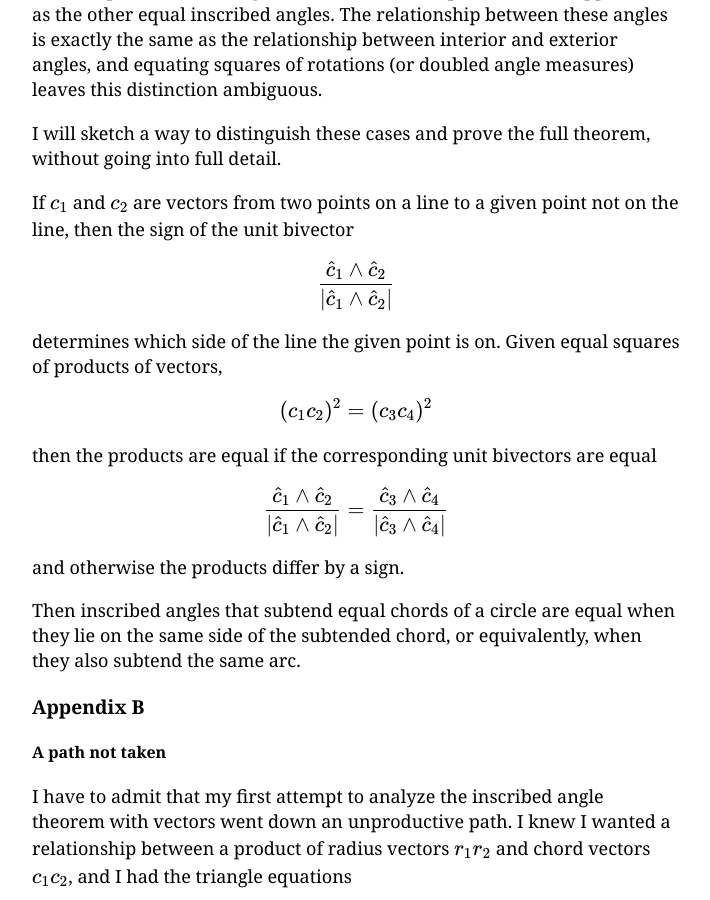
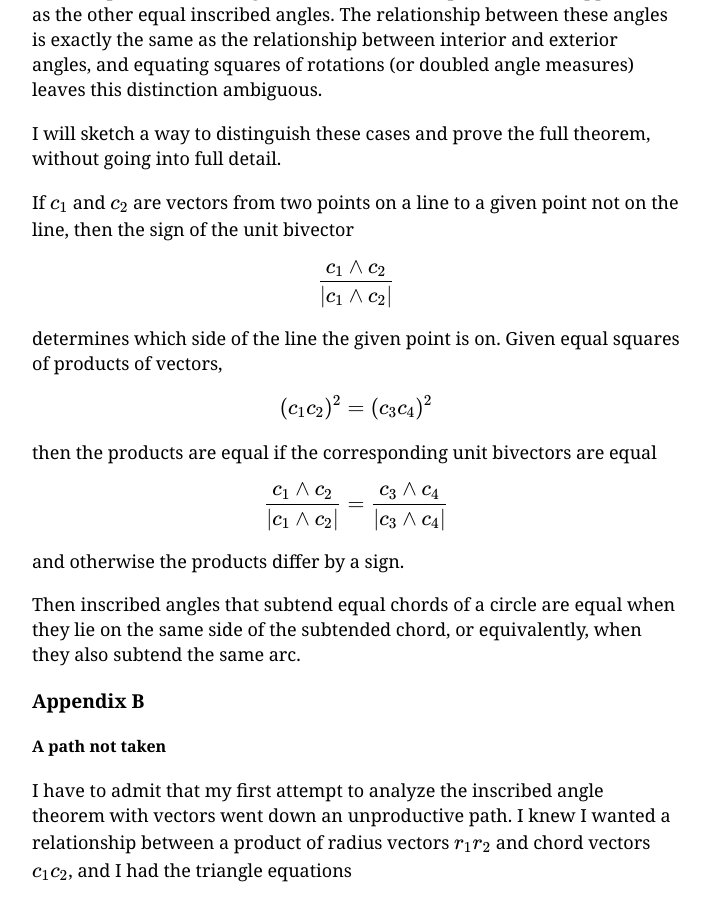
Before and after one commit to jwmerrill/jwmerrill.github.io, a Jekyll site: the page built from _posts/2019-02-10-proving-theorems-about-angles-without-angles.md, in a window 1280 px wide and 900 px high, scrolled down 12277 px. Shown: the whole window, without its empty margins (32-742 px from the left). Built offline with Jekyll 4.4.1, drawn with Linux system fonts in a browser that asks for light colours.

Commit message:
Drop some hats

```diff
--- a/_posts/2019-02-10-proving-theorems-about-angles-without-angles.md
+++ b/_posts/2019-02-10-proving-theorems-about-angles-without-angles.md
@@ -404,7 +404,7 @@ I will sketch a way to distinguish these cases and prove the full theorem, witho
 If <span class="mathquill-embedded-latex">c_1</span> and <span class="mathquill-embedded-latex">c_2</span> are vectors from two points on a line to a given point not on the line, then the sign of the unit bivector
 
 <div class="display-latex">
-  \frac{\hat{c}_1 \wedge \hat{c}_2}{|\hat{c}_1 \wedge \hat{c}_2|}
+  \frac{c_1 \wedge c_2}{|c_1 \wedge c_2|}
 </div>
 
 determines which side of the line the given point is on. Given equal squares of products of vectors,
@@ -416,7 +416,7 @@ determines which side of the line the given point is on. Given equal squares of
 then the products are equal if the corresponding unit bivectors are equal
 
 <div class="display-latex">
-  \frac{\hat{c}_1 \wedge \hat{c}_2}{|\hat{c}_1 \wedge \hat{c}_2|} = \frac{\hat{c}_3 \wedge \hat{c}_4}{|\hat{c}_3 \wedge \hat{c}_4|}
+  \frac{c_1 \wedge c_2}{|c_1 \wedge c_2|} = \frac{c_3 \wedge c_4}{|c_3 \wedge c_4|}
 </div>
 
 and otherwise the products differ by a sign.
```
